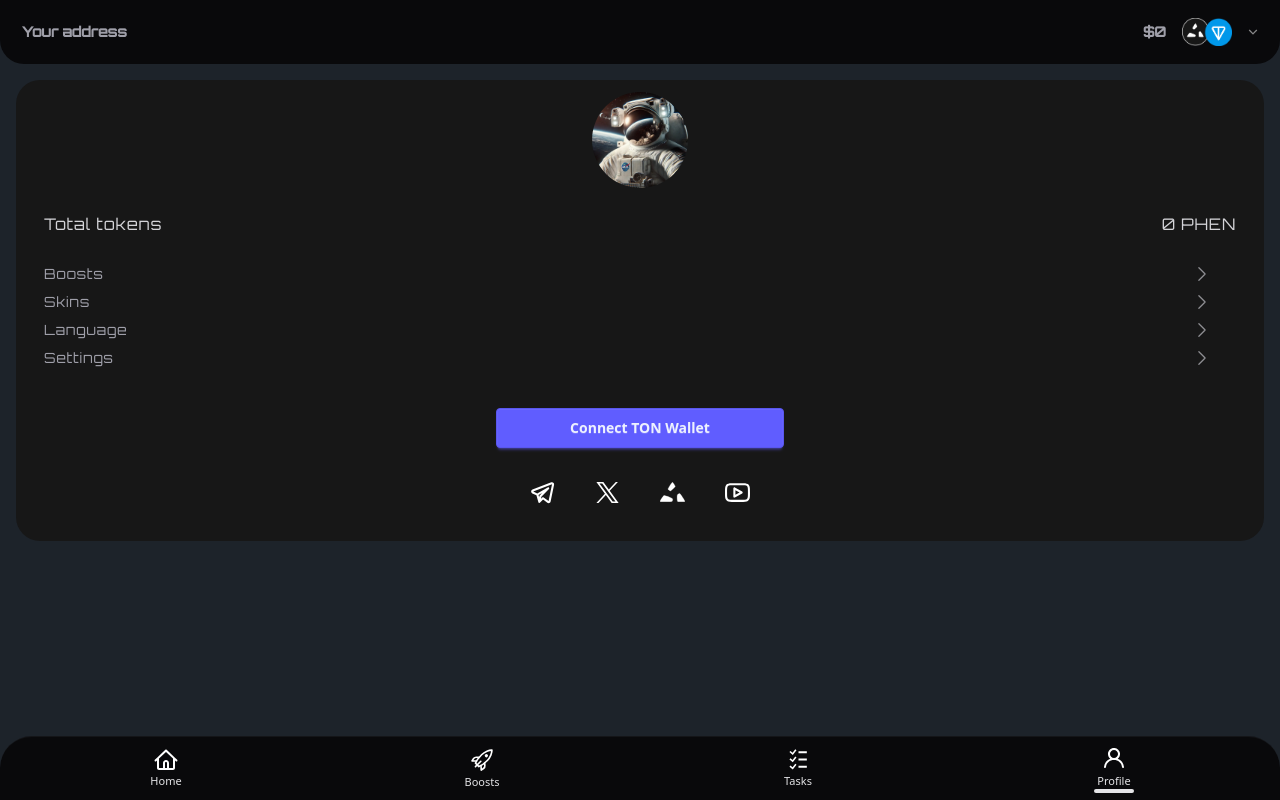
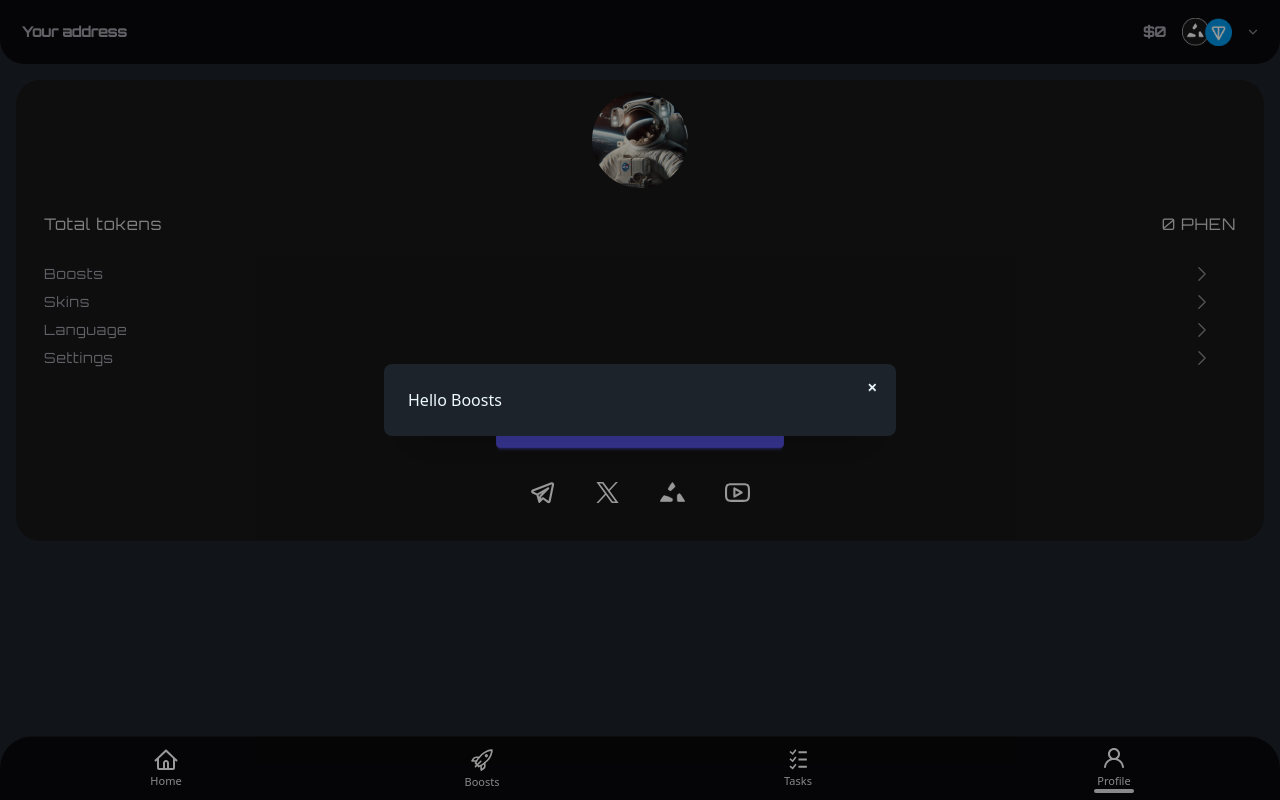
Before and after one commit to NikolayPutyata/telegram-phen-app, a React (Vite) app: page /profile in a window 1280 px wide. Both pictures are taken after a click on the button "Boosts". Built offline with nearby package versions, Linux system fonts and the light colour scheme.

Commit message:
Modal and componentsModal

```diff
--- a/src/Pages/Profile/Profile.tsx
+++ b/src/Pages/Profile/Profile.tsx
@@ -6,11 +6,18 @@ import {
   selectUserTokens,
   selectUserUsername,
 } from '../../redux/selectors.ts';
+import { useState } from 'react';
+import Modal from '../../components/Modal/Modal.tsx';
 
 const Profile = () => {
   const username = useSelector(selectUserUsername);
   const tokens = useSelector(selectUserTokens);
   const firstName = useSelector(selectUserFirstName);
+
+  const [isModalOpenBoosts, setIsModalOpenBoosts] = useState(false);
+  const [isModalOpenSkins, setIsModalOpenSkins] = useState(false);
+  const [isModalOpenSettings, setIsModalOpenSettings] = useState(false);
+  const [isModalOpenLanguage, setIsModalOpenLanguage] = useState(false);
 
   return (
     <div className="flex flex-col items-center bg-neutral-900 rounded-3xl p-3 m-4">
@@ -37,6 +44,7 @@ const Profile = () => {
         <li className="w-full py-1 items-center  flex justify-between ">
           <button
             type="button"
+            onClick={() => setIsModalOpenBoosts(true)}
             className="w-full items-center pr-6 flex justify-between "
           >
             Boosts
@@ -50,6 +58,7 @@ const Profile = () => {
         <li className="w-full py-1 items-center flex justify-between ">
           <button
             type="button"
+            onClick={() => setIsModalOpenSkins(true)}
             className="w-full items-center pr-6 flex justify-between  "
           >
             Skins
@@ -63,6 +72,7 @@ const Profile = () => {
         <li className="w-full py-1 items-center flex justify-between ">
           <button
             type="button"
+            onClick={() => setIsModalOpenLanguage(true)}
             className="w-full items-center pr-6 flex justify-between  "
           >
             Language
@@ -76,6 +86,7 @@ const Profile = () => {
         <li className="w-full py-1 items-center flex justify-between ">
           <button
             type="button"
+            onClick={() => setIsModalOpenSettings(true)}
             className="w-full items-center pr-6 flex justify-between  "
           >
             Settings
@@ -89,6 +100,30 @@ const Profile = () => {
       </ul>
       <button className="btn w-72 btn-primary my-4">Connect TON Wallet</button>
       <Socials />
+
+      <Modal
+        isOpen={isModalOpenBoosts}
+        changeModal="boosts"
+        onClose={() => setIsModalOpenBoosts(false)}
+      />
+
+      <Modal
+        isOpen={isModalOpenSkins}
+        changeModal="skins"
+        onClose={() => setIsModalOpenSkins(false)}
+      />
+
+      <Modal
+        isOpen={isModalOpenSettings}
+        changeModal="settings"
+        onClose={() => setIsModalOpenSettings(false)}
+      />
+
+      <Modal
+        isOpen={isModalOpenLanguage}
+        changeModal="language"
+        onClose={() => setIsModalOpenLanguage(false)}
+      />
     </div>
   );
 };
--- /dev/null
+++ b/src/components/BoostsModal/BoostsModal.tsx
@@ -0,0 +1,9 @@
+const BoostsModal = () => {
+  return (
+    <div>
+      <h1>Hello Boosts</h1>
+    </div>
+  );
+};
+
+export default BoostsModal;
--- /dev/null
+++ b/src/components/LanguageModal/LanguageModal.tsx
@@ -0,0 +1,9 @@
+const LanguageModal = () => {
+  return (
+    <div>
+      <h1>Hello Language</h1>
+    </div>
+  );
+};
+
+export default LanguageModal;
--- /dev/null
+++ b/src/components/Modal/Modal.tsx
@@ -0,0 +1,50 @@
+import SkinsModal from '../SkinsModal/SkinsModal.tsx';
+import BoostsModal from '../BoostsModal/BoostsModal.tsx';
+import TasksModal from '../TasksModal/TasksModal.tsx';
+import SettingsModal from '../SettingsModal/SettingsModal.tsx';
+import LanguageModal from '../LanguageModal/LanguageModal.tsx';
+
+type ModalProps = {
+  isOpen: boolean;
+  onClose: () => void;
+  changeModal: string;
+};
+
+const Modal: React.FC<ModalProps> = ({ isOpen, onClose, changeModal }) => {
+  const renderModalContent = () => {
+    switch (changeModal) {
+      case 'boosts':
+        return <BoostsModal />;
+      case 'skins':
+        return <SkinsModal />;
+      case 'tasks':
+        return <TasksModal />;
+      case 'settings':
+        return <SettingsModal />;
+      case 'language':
+        return <LanguageModal />;
+      default:
+        return <p>No content</p>;
+    }
+  };
+
+  return (
+    <dialog id="my_modal_3" className={`modal ${isOpen ? 'modal-open' : ''}`}>
+      <div className="modal-box">
+        <form method="dialog">
+          <button
+            type="button"
+            className="btn btn-sm btn-circle btn-ghost absolute right-2 top-2"
+            onClick={onClose}
+          >
+            ✕
+          </button>
+        </form>
+
+        {renderModalContent()}
+      </div>
+    </dialog>
+  );
+};
+
+export default Modal;
--- /dev/null
+++ b/src/components/SettingsModal/SettingsModal.tsx
@@ -0,0 +1,9 @@
+const SettingsModal = () => {
+  return (
+    <div>
+      <h1>HelloSettings</h1>
+    </div>
+  );
+};
+
+export default SettingsModal;
--- /dev/null
+++ b/src/components/SkinsModal/SkinsModal.tsx
@@ -0,0 +1,9 @@
+const SkinsModal = () => {
+  return (
+    <div>
+      <h1>Helo skins </h1>
+    </div>
+  );
+};
+
+export default SkinsModal;
--- /dev/null
+++ b/src/components/TasksModal/TasksModal.tsx
@@ -0,0 +1,9 @@
+const TasksModal = () => {
+  return (
+    <div>
+      <h1>Hello tasks</h1>
+    </div>
+  );
+};
+
+export default TasksModal;
```
